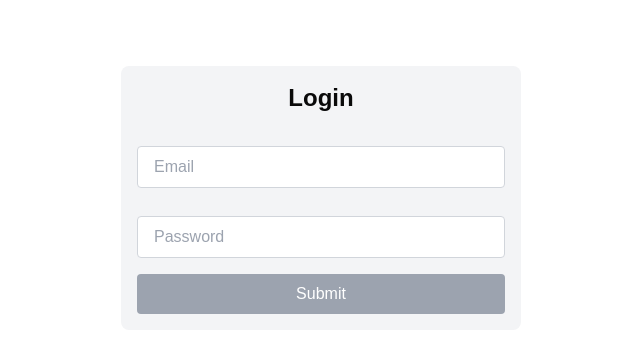
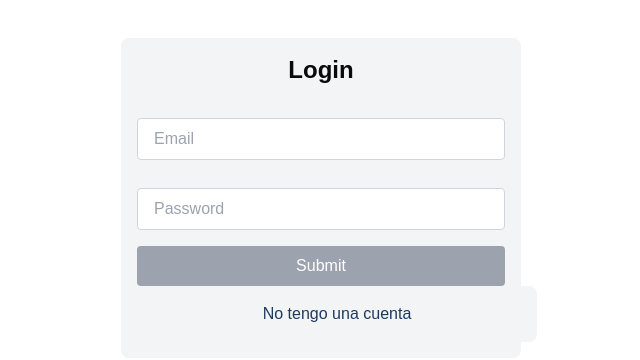
Before and after one commit to jonathanduran7/web-finance-front, a Next.js app: page /auth/login in a window 1280 px wide. Shown: the part 202-562 px from the top of the page, without its empty margins (319-959 px from the left). Built offline with nearby package versions, Linux system fonts and the light colour scheme.

Commit message:
feat: add navigation link to registration page on login form

```diff
--- a/app/auth/login/page.tsx
+++ b/app/auth/login/page.tsx
@@ -1,4 +1,5 @@
 "use client";
+import { useRouter } from "next/navigation";
 import { useForm } from "react-hook-form";
 
 type Inputs = {
@@ -7,6 +8,8 @@ type Inputs = {
 };
 
 export default function Page() {
+  const { push } = useRouter();
+
   const {
     register,
     handleSubmit,
@@ -46,6 +49,12 @@ export default function Page() {
         >
           Submit
         </button>
+
+        <div className="flex flex-col items-center justify-center w-[400px] bg-gray-100 p-4 rounded-lg text-primary">
+          <p className="cursor-pointer" onClick={() => push("/auth/register")}>
+            No tengo una cuenta
+          </p>
+        </div>
       </form>
     </div>
   );
```
